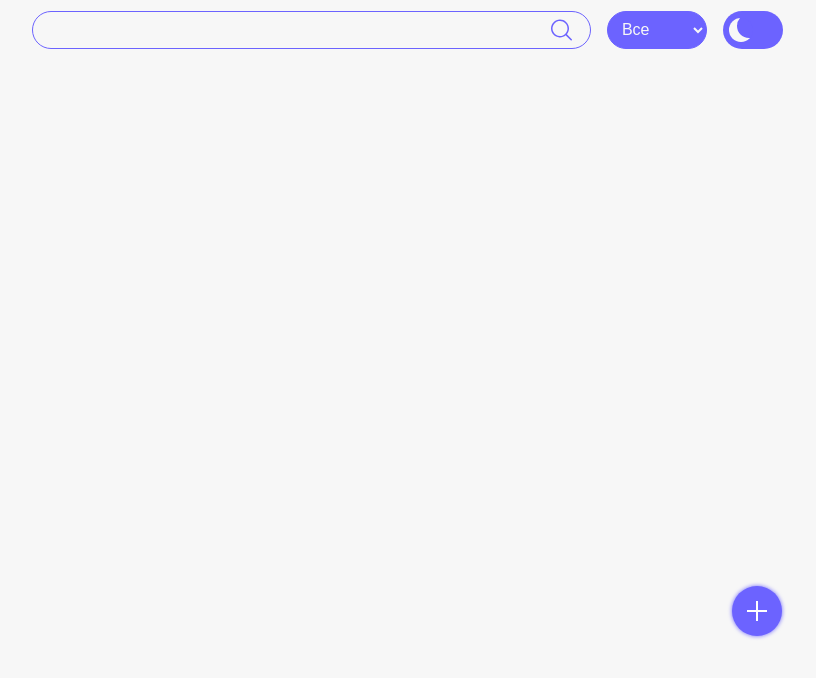
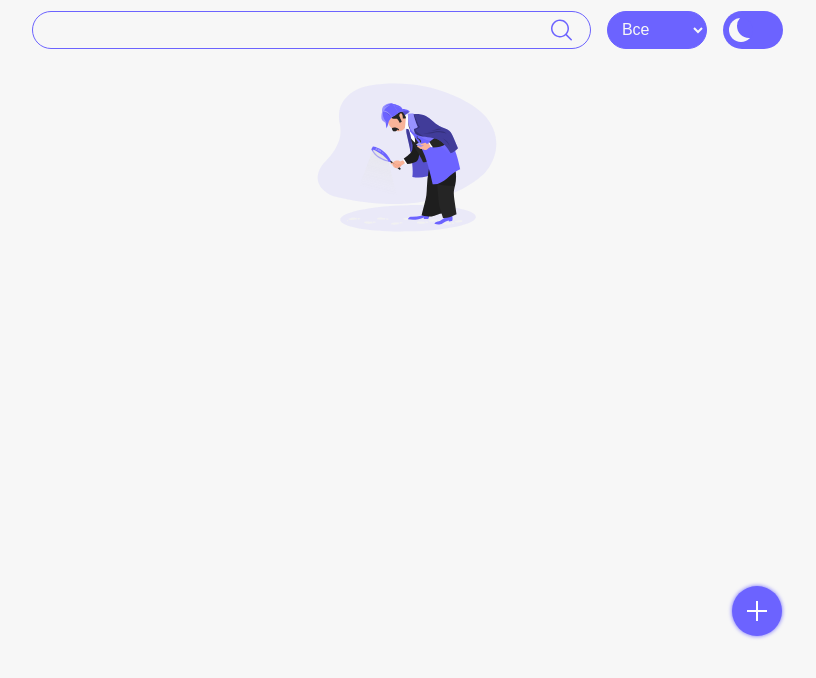
Before and after one commit to Finnimonius/my-todo-list, a plain HTML site: page index.html in a window 1280 px wide. Shown: the part 84-762 px from the top of the page, without its empty margins (233-1049 px from the left). Drawn offline with Linux system fonts and the light colour scheme.

Commit message:
change url №2

```diff
--- a/css/styles.css
+++ b/css/styles.css
@@ -366,7 +366,7 @@ input:checked+.slider:before {
 .empty-svg {
     width: 200px;
     height: 200px;
-    background-image: url("./img/emty.svg");
+    background-image: url("../img/emty.svg");
     background-repeat: no-repeat;
     background-size: contain;
 }
```
